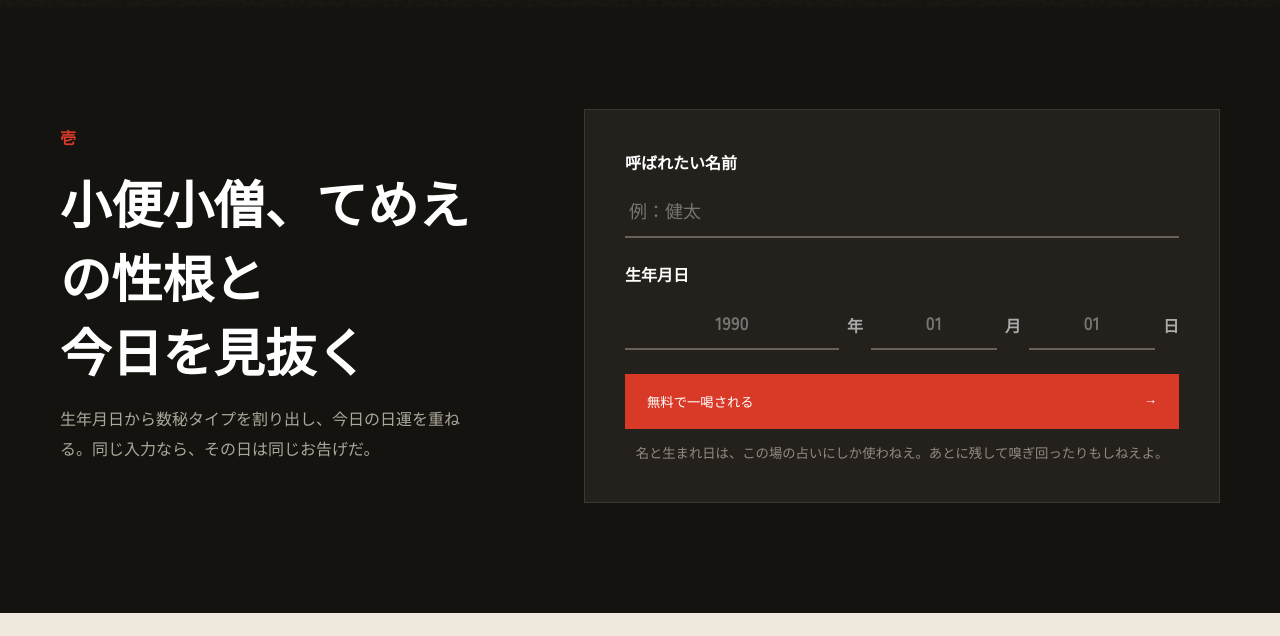
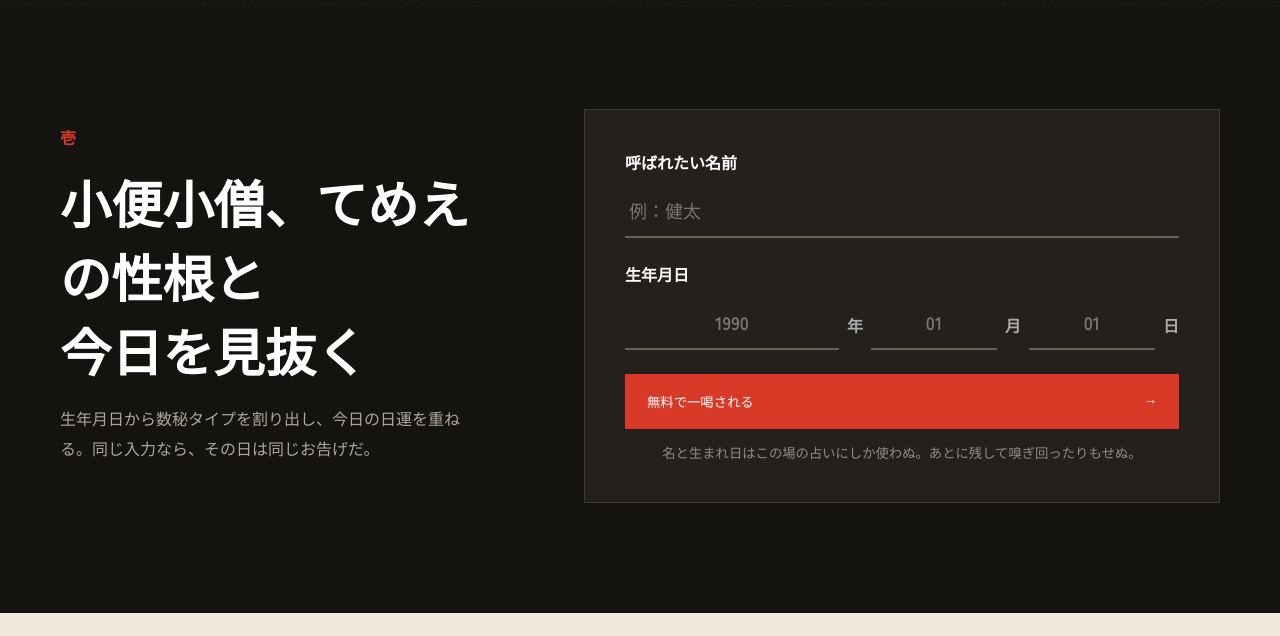
Before and after one commit to hayato861/omae-fortune, a Flask app: page / in a window 1280 px wide. Shown: the part 793-1429 px from the top of the page. Run offline with Flask 3, Linux system fonts and the light colour scheme.

Commit message:
Elevate privacy notice voice

```diff
--- a/templates/index.html
+++ b/templates/index.html
@@ -41,7 +41,7 @@
         </div>
       </div>
       <button type="submit"><span>無料で一喝される</span><b aria-hidden="true">→</b></button>
-      <small>名と生まれ日は、この場の占いにしか使わねえ。あとに残して嗅ぎ回ったりもしねえよ。</small>
+      <small>名と生まれ日はこの場の占いにしか使わぬ。あとに残して嗅ぎ回ったりもせぬ。</small>
     </form>
   </div>
 </section>
```
Also changed, not shown: tests/test_app.py (+2 -1 lines).
